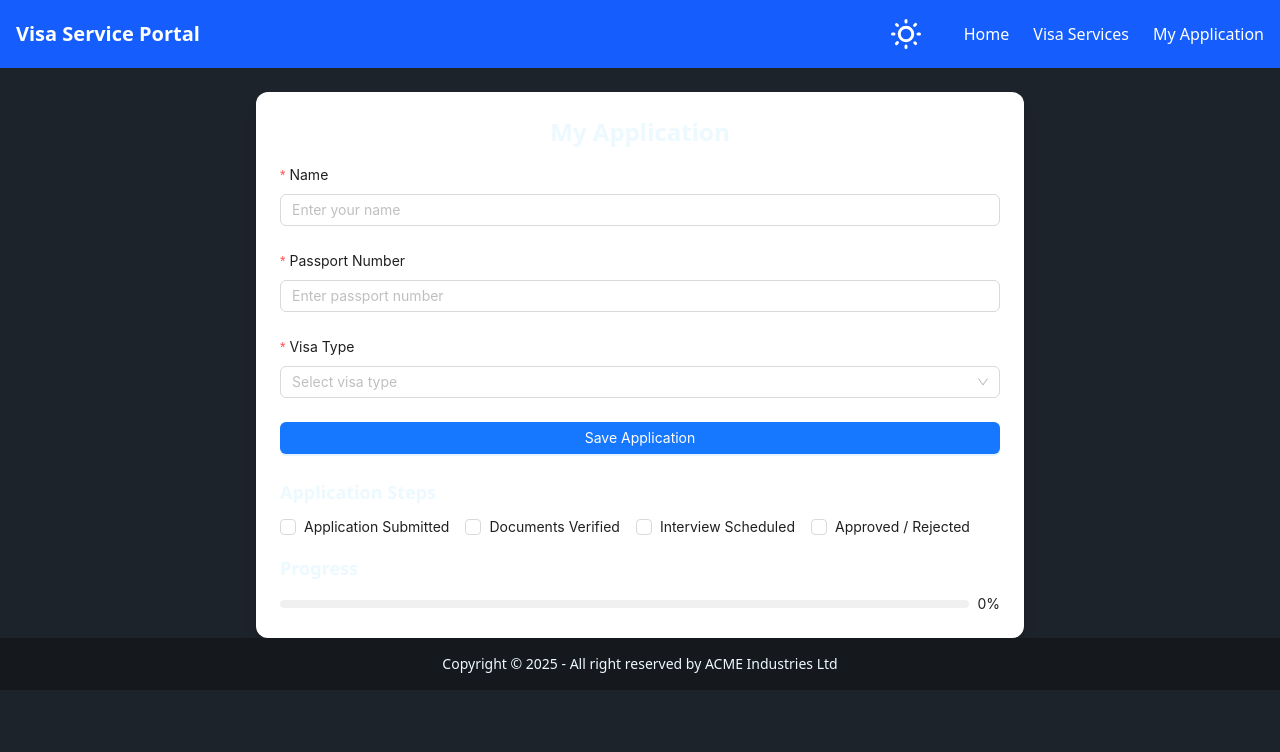
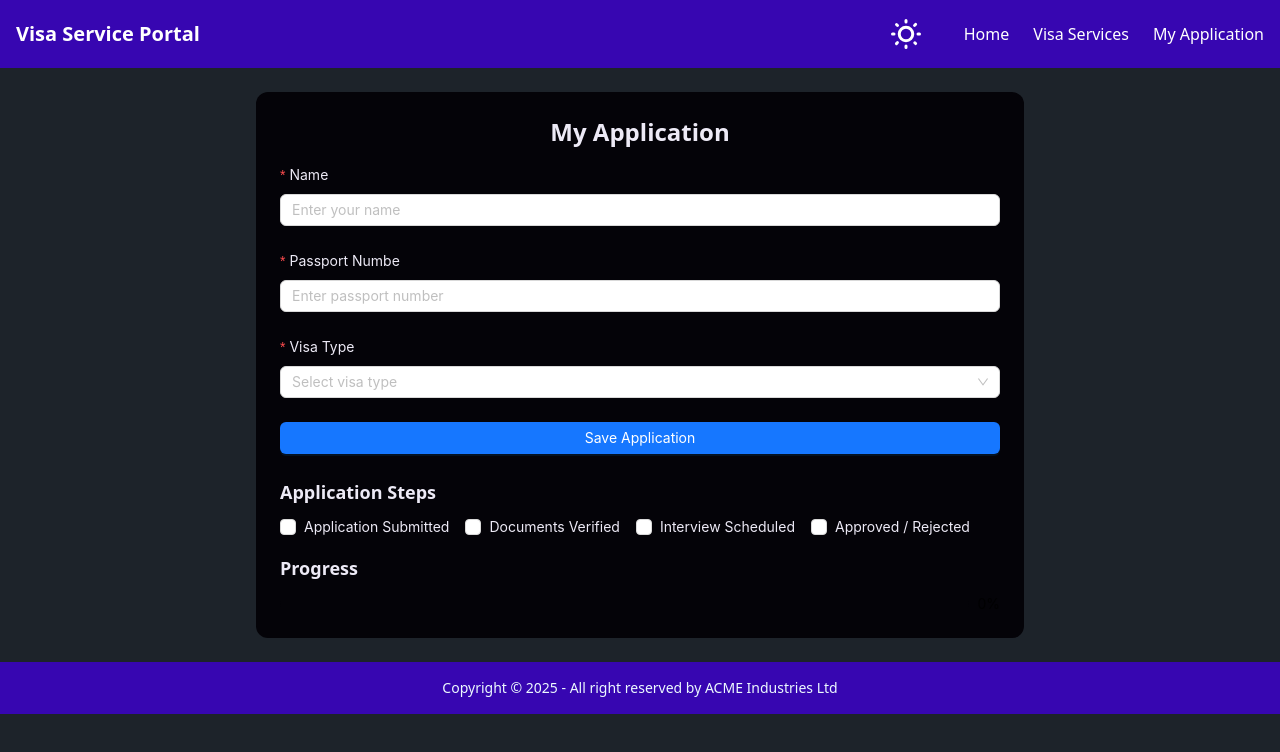
Before and after one commit to tonmoyth/visa-service-portal-client, a React (Vite) app: page /application in a window 1280 px wide. Shown: the top 752 px of the page. Built offline with nearby package versions, Linux system fonts and the light colour scheme.

Commit message:
ui color change and added readme md file

```diff
--- a/src/components/Footer/Footer.jsx
+++ b/src/components/Footer/Footer.jsx
@@ -2,7 +2,7 @@ import React from "react";
 
 const Footer = () => {
   return (
-    <footer className="footer sm:footer-horizontal footer-center bg-base-300 text-base-content p-4">
+    <footer className="footer sm:footer-horizontal footer-center !bg-[var(--accent)] text-base-content p-4">
       <aside>
         <p>
           Copyright © {new Date().getFullYear()} - All right reserved by ACME
--- a/src/components/Hero/Hero.jsx
+++ b/src/components/Hero/Hero.jsx
@@ -24,7 +24,7 @@ const Hero = () => {
           application progress easily.
         </p>
       <Link to='/services'>
-          <Button type="primary" size="large">
+          <Button type="primary" className="bg-[var(--background)]" size="large">
           Explore Services
         </Button>
       </Link>
--- a/src/components/NavBer/NavBer.jsx
+++ b/src/components/NavBer/NavBer.jsx
@@ -17,7 +17,7 @@ const NavBer = () => {
   };
 
   return (
-    <nav className="p-4 bg-blue-600 text-white flex justify-between items-center">
+    <nav className="p-4 bg-[var(--accent)] text-white flex justify-between items-center">
       <h1 className="text-xl font-bold">Visa Service Portal</h1>
 
       <div className="flex gap-6 justify-center items-center">
--- a/src/index.css
+++ b/src/index.css
@@ -1,2 +1,17 @@
 @import "tailwindcss";
 @plugin "daisyui";
+
+:root[data-theme="light"] {
+  --text: #0d0a16;
+  --background: #f8f6fc;
+  --primary: #6133d5;
+  --secondary: #9e7df0;
+  --accent: #804ff9;
+}
+:root[data-theme="dark"] {
+  --text: #edeaf6;
+  --background: #040308;
+  --primary: #572acb;
+  --secondary: #2f0f80;
+  --accent: #3706b1;
+}
--- a/src/pages/Application/Application.jsx
+++ b/src/pages/Application/Application.jsx
@@ -1,5 +1,5 @@
 import React from "react";
-import  { useState, useEffect } from "react";
+import { useState, useEffect } from "react";
 import { Form, Input, Select, Checkbox, Button, Progress, message } from "antd";
 import { Helmet } from "react-helmet-async";
 
@@ -42,10 +42,10 @@ const Application = () => {
     localStorage.setItem("applicationSteps", JSON.stringify(checkedValues));
   };
   return (
-    <div className="max-w-3xl mx-auto p-6 bg-white shadow-lg rounded-xl mt-6">
-        <Helmet>
-            <title>Application</title>
-        </Helmet>
+    <div className="max-w-3xl mx-auto p-6 !bg-[var(--background)] !text-[var(--text)] rounded-xl my-6">
+      <Helmet>
+        <title>Application</title>
+      </Helmet>
       <h1 className="text-2xl font-bold mb-4 text-center">My Application</h1>
 
       {/* Form */}
@@ -56,7 +56,7 @@ const Application = () => {
         className="mb-6"
       >
         <Form.Item
-          label="Name"
+          label={<span className="!text-[var(--text)]">Name</span>}
           name="name"
           rules={[{ required: true, message: "Please enter your name" }]}
         >
@@ -64,7 +64,7 @@ const Application = () => {
         </Form.Item>
 
         <Form.Item
-          label="Passport Number"
+          label={<span className="!text-[var(--text)]">Passport Numbe</span>}
           name="passport"
           rules={[{ required: true, message: "Please enter passport number" }]}
         >
@@ -72,7 +72,7 @@ const Application = () => {
         </Form.Item>
 
         <Form.Item
-          label="Visa Type"
+          label={<span className="!text-[var(--text)]">Visa Type</span>}
           name="visaType"
           rules={[{ required: true, message: "Please select visa type" }]}
         >
@@ -94,11 +94,13 @@ const Application = () => {
       {/* Application Steps */}
       <div className="mb-4">
         <h2 className="text-lg font-semibold mb-2">Application Steps</h2>
-        <Checkbox.Group
-          options={steps}
-          value={completedSteps}
-          onChange={onStepChange}
-        />
+        <Checkbox.Group value={completedSteps} onChange={onStepChange}>
+          {steps.map((step) => (
+            <Checkbox key={step} value={step}>
+              <span className="!text-[var(--text)]">{step}</span>
+            </Checkbox>
+          ))}
+        </Checkbox.Group>
       </div>
 
       {/* Progress */}
@@ -106,6 +108,7 @@ const Application = () => {
         <h2 className="text-lg font-semibold mb-2">Progress</h2>
         <Progress
           percent={Math.round((completedSteps.length / steps.length) * 100)}
+
           status="active"
         />
       </div>
--- a/src/pages/Services/Services.jsx
+++ b/src/pages/Services/Services.jsx
@@ -7,10 +7,9 @@ const Services = () => {
   const [services, setServices] = useState([]);
   const [filter, setFilter] = useState("all");
   const [filteredServices, setFilteredServices] = useState([]);
-  console.log(filteredServices)
+  console.log(filteredServices);
 
-
-console.log(filter)
+  console.log(filter);
   useEffect(() => {
     fetch("/services.json")
       .then((res) => res.json())
@@ -18,32 +17,39 @@ console.log(filter)
   }, []);
 
   useEffect(() => {
-    if(filter === 'all'){
-        setFilteredServices(services)
+    if (filter === "all") {
+      setFilteredServices(services);
     } else {
       const filtered = services.filter((service) =>
         service.name.toLowerCase().includes(filter.toLowerCase())
       );
-      console.log(filtered)
+      console.log(filtered);
       setFilteredServices(filtered);
     }
-  },[services,filter])
+  }, [services, filter]);
 
   return (
     <div className="max-w-6xl mx-auto px-4 py-8 min-h-screen">
-        <Helmet>
-            <title>Service</title>
-        </Helmet>
+      <Helmet>
+        <title>Service</title>
+      </Helmet>
       <h1 className="text-3xl font-bold mb-6 text-center">Visa Services</h1>
 
       {/* Search & Filter */}
       <div className="flex flex-col md:flex-row justify-between items-center gap-4 mb-6">
-       <input onChange={(e) => setFilter(e.target.value)} placeholder="Search" className="w-full border border-gray-300 p-1 px-3 rounded-[10px]" type="search" name="" id="" />
+        <input
+          onChange={(e) => setFilter(e.target.value)}
+          placeholder="Search"
+          className="w-full border border-gray-300 p-1 px-3 rounded-[10px]"
+          type="search"
+          name=""
+          id=""
+        />
 
         <Select
           //   value={select}
           onChange={(value) => setFilter(value)}
-            defaultValue="all"
+          defaultValue="all"
           className="w-full md:w-48"
           size="large"
         >
@@ -60,19 +66,18 @@ console.log(filter)
           filteredServices.map((service) => (
             <Card
               key={service.id}
-              title={service.name}
-                variant="outlined"
-              className="shadow-lg rounded-xl hover:shadow-2xl transition duration-300"
+              title={<span className="!text-[var(--text)]"> {service.name} </span>}
+              className="rounded-xl !bg-[var(--background)] !text-[var(--text)] shadow-md transition duration-300"
             >
-              <p className="text-gray-600">{service.description}</p>
-              <p className="mt-3 text-sm text-gray-500">
+              <p className="!text-[var(--text)]">{service.description}</p>
+              <p className="mt-3 text-sm">
                 ⏱ Processing Time:{" "}
                 <span className="font-medium">{service.processingTime}</span>
               </p>
             </Card>
           ))
         ) : (
-          <p className="text-center col-span-3 text-gray-500">
+          <p className="text-center col-span-3 ">
             No services found
           </p>
         )}
```
Also changed, not shown: 1 other file (tests, documents, lock files or other folders).
